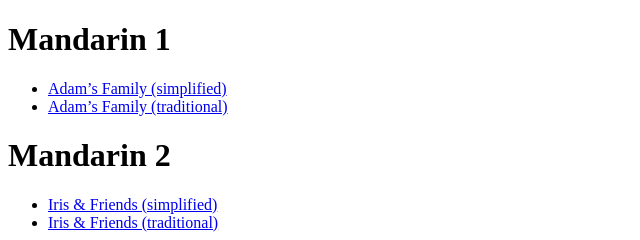
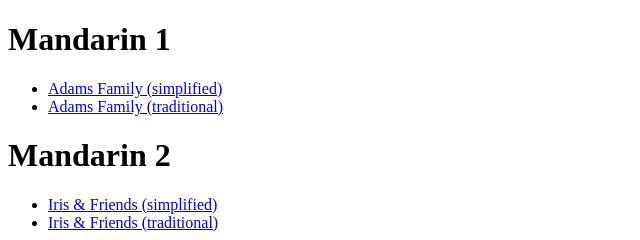
Before and after one commit to kueih/kueih.github.io, a plain HTML site: page index.html in a window 1280 px wide. Shown: the top 240 px of the page, 0-640 px from the left. Drawn offline with Linux system fonts and the light colour scheme.

Commit message:
changed title

```diff
--- a/index.html
+++ b/index.html
@@ -5,8 +5,8 @@
 	<body>
 		<h1> Mandarin 1 </h1>
 			<ul>
-				<li><a href="w6/Adam.html">Adam’s Family (simplified)</a></li>
-				<li><a href="w6/Adam(T).html">Adam’s Family (traditional)</a></li>
+				<li><a href="w6/Adam.html">Adams Family (simplified)</a></li>
+				<li><a href="w6/Adam(T).html">Adams Family (traditional)</a></li>
 			</ul>
 		<h1> Mandarin 2 </h1>
 			<ul>
```
Also changed, not shown: 1 other file.
